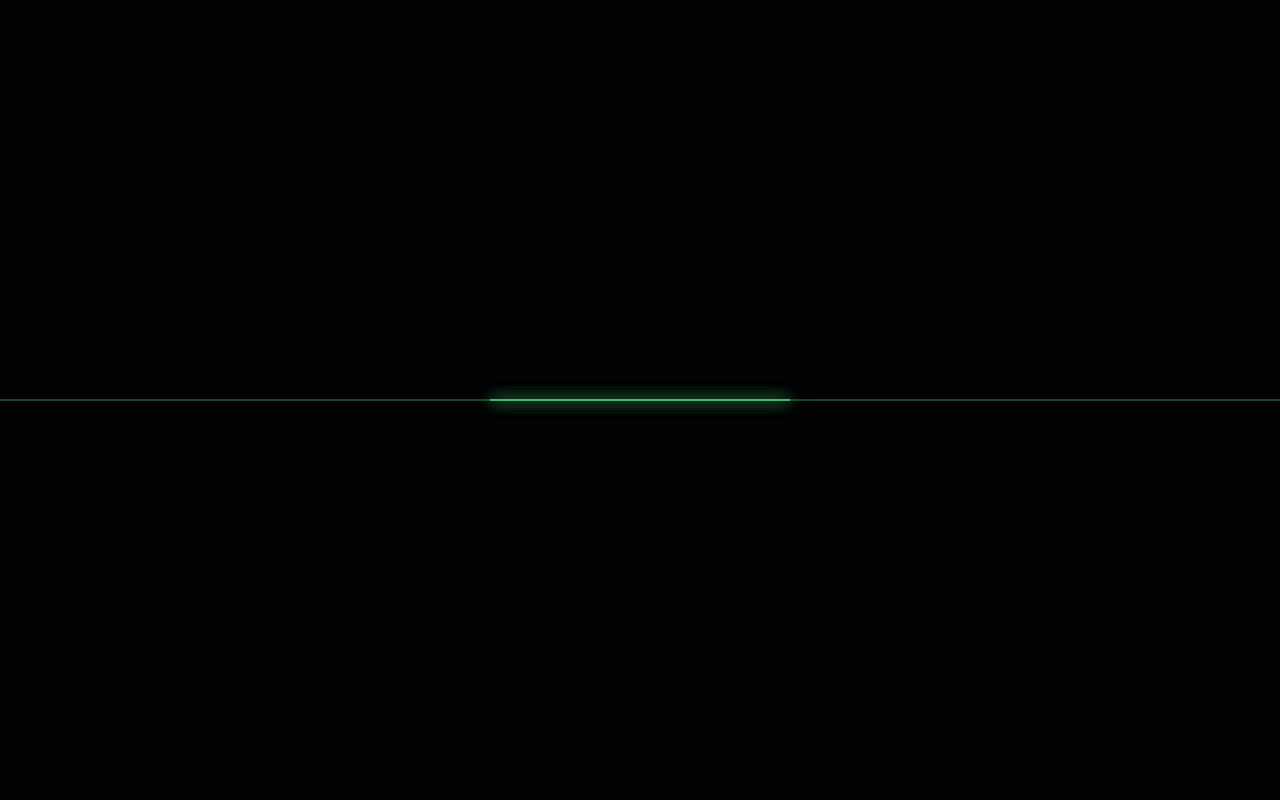
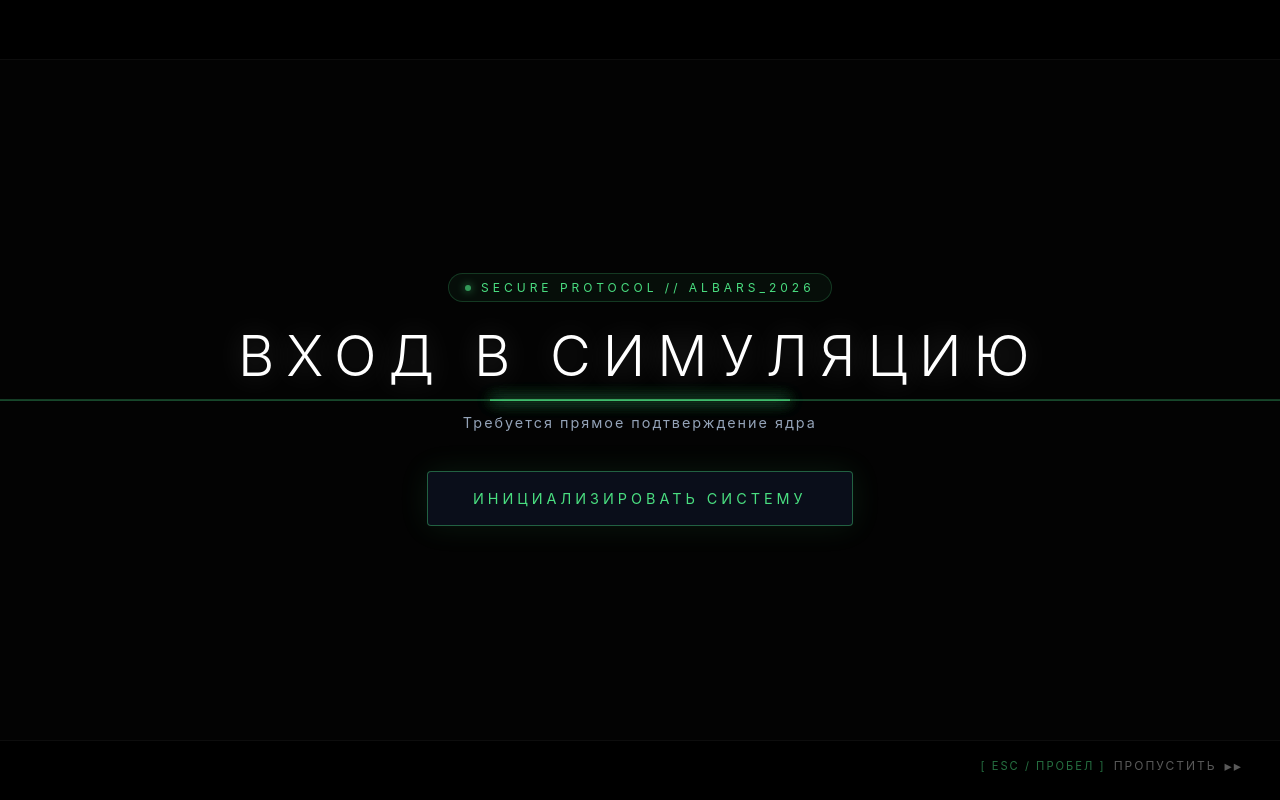
Before and after one commit to AlBarsStudio/Quest, a React (Vite) app: page / in a window 1280 px wide. Shown: the top 800 px of the page. Built offline with nearby package versions, Linux system fonts and the light colour scheme.

Commit message:
Update Intro.module.css

```diff
--- a/src/features/intro/Intro.module.css
+++ b/src/features/intro/Intro.module.css
@@ -1,128 +1,322 @@
-.introContainer {
+/* ОБЩИЙ КИНОТЕАТРАЛЬНЫЙ КОНТЕЙНЕР */
+.cinemaContainer {
   position: fixed;
   top: 0;
   left: 0;
   width: 100vw;
   height: 100vh;
-  background-color: #050505; /* Глубокий черный */
+  background-color: #030303;
+  color: #ffffff;
+  font-family: 'JetBrains Mono', 'Inter', -apple-system, monospace;
+  overflow: hidden;
+  z-index: 99999;
   display: flex;
   justify-content: center;
   align-items: center;
-  color: white;
-  font-family: 'Inter', sans-serif;
-  overflow: hidden;
-  z-index: 9999;
 }
 
-/* Кнопка старта (нужна для запуска звука) */
-.startButton {
-  padding: 15px 40px;
-  background: transparent;
-  color: #fff;
-  border: 1px solid rgba(255, 255, 255, 0.3);
-  font-size: 1.2rem;
-  letter-spacing: 5px;
-  cursor: pointer;
-  text-transform: uppercase;
-  transition: all 0.3s ease;
+/* CANVAS ФОН */
+.canvasBackground {
+  position: absolute;
+  top: 0;
+  left: 0;
+  width: 100%;
+  height: 100%;
+  z-index: 1;
+  pointer-events: none;
 }
 
-.startButton:hover {
-  border-color: #fff;
-  box-shadow: 0 0 20px rgba(255, 255, 255, 0.2);
+/* КИНОРАМКИ (21:9 LETTERBOX BARS) */
+.letterboxTop,
+.letterboxBottom {
+  position: absolute;
+  left: 0;
+  width: 100%;
+  height: 60px;
+  background: #000000;
+  z-index: 20;
+}
+.letterboxTop { top: 0; border-bottom: 1px solid rgba(255, 255, 255, 0.05); }
+.letterboxBottom { bottom: 0; border-top: 1px solid rgba(255, 255, 255, 0.05); }
+
+/* SCANLINE FX */
+.scanlineOverlay {
+  position: absolute;
+  top: 0;
+  left: 0;
+  width: 100%;
+  height: 100%;
+  background: repeating-linear-gradient(
+    0deg,
+    rgba(0, 0, 0, 0.15),
+    rgba(0, 0, 0, 0.15) 1px,
+    transparent 1px,
+    transparent 2px
+  );
+  pointer-events: none;
+  z-index: 10;
 }
 
-/* Общий класс для текста сцен */
-.sceneText {
-  position: absolute;
-  font-size: 3.5vw;
-  font-weight: 300;
+/* СТАРТОВЫЙ ШЛЮЗ */
+.gateWrapper {
+  position: relative;
+  z-index: 30;
   text-align: center;
-  opacity: 0;
+  display: flex;
+  flex-direction: column;
+  align-items: center;
+  animation: gateFadeIn 1s cubic-bezier(0.16, 1, 0.3, 1) forwards;
 }
 
-/* Сцена 1 и 5: Киношное появление и растворение с наездом камеры */
-.fadeScale {
-  animation: fadeScaleAnim 4s ease-in-out forwards;
-}
-@keyframes fadeScaleAnim {
-  0% { opacity: 0; transform: scale(0.9); filter: blur(10px); }
-  20% { opacity: 1; filter: blur(0px); }
-  80% { opacity: 1; filter: blur(0px); }
-  100% { opacity: 0; transform: scale(1.1); filter: blur(10px); }
+@keyframes gateFadeIn {
+  from { opacity: 0; transform: scale(0.95) translateY(20px); }
+  to { opacity: 1; transform: scale(1) translateY(0); }
 }
 
-/* Сцена 2: Смазывание в сторону */
-.swipeOut {
-  animation: swipeOutAnim 3s ease-in-out forwards;
-}
-@keyframes swipeOutAnim {
-  0% { opacity: 0; transform: translateX(50px) skewX(-10deg); filter: blur(5px); }
-  20% { opacity: 1; transform: translateX(0) skewX(0); filter: blur(0); }
-  70% { opacity: 1; transform: translateX(0) skewX(0); filter: blur(0); }
-  100% { opacity: 0; transform: translateX(-150px) skewX(20deg); filter: blur(10px); }
+.gateSystemBadge {
+  font-size: 0.75rem;
+  letter-spacing: 4px;
+  color: #4ade80;
+  margin-bottom: 20px;
+  display: flex;
+  align-items: center;
+  gap: 10px;
+  background: rgba(74, 222, 128, 0.05);
+  border: 1px solid rgba(74, 222, 128, 0.2);
+  padding: 6px 16px;
+  border-radius: 20px;
 }
 
-/* Сцена 3: Фокус из размытия */
-.focusIn {
-  animation: focusInAnim 4s ease-in-out forwards;
-}
-@keyframes focusInAnim {
-  0% { opacity: 0; filter: blur(20px); transform: scale(1.05); }
-  30% { opacity: 1; filter: blur(0px); transform: scale(1); }
-  80% { opacity: 1; filter: blur(0px); transform: scale(1); }
-  100% { opacity: 0; filter: blur(10px); transform: scale(0.95); }
+.liveDot {
+  width: 6px;
+  height: 6px;
+  background-color: #4ade80;
+  border-radius: 50%;
+  box-shadow: 0 0 8px #4ade80;
+  animation: liveBlink 1.5s infinite;
 }
 
-/* Сцена 4: Шутка падает и осыпается */
-.dropFall {
-  font-size: 2vw; /* Текст длинный, делаем чуть меньше */
-  font-weight: 400;
-  animation: dropFallAnim 5s ease-in-out forwards;
-}
-@keyframes dropFallAnim {
-  0% { opacity: 0; transform: translateY(-50px); }
-  15% { opacity: 1; transform: translateY(0); }
-  85% { opacity: 1; transform: translateY(0); }
-  100% { opacity: 0; transform: translateY(100px) rotate(2deg); filter: blur(5px); }
+@keyframes liveBlink {
+  0%, 100% { opacity: 1; }
+  50% { opacity: 0.3; }
 }
 
-/* Сцена 6: Печатающая машинка для Анастасии */
-.typewriter {
-  font-family: 'Courier New', Courier, monospace;
-  font-size: 5vw;
-  color: #4ade80; /* Неоновый зеленый, как в терминале */
-  font-weight: bold;
-  overflow: hidden;
-  white-space: nowrap;
-  border-right: 4px solid #4ade80;
-  width: 0; /* Начало анимации */
-  animation: typing 1.5s steps(9, end) forwards, blink 0.75s step-end infinite;
-  /* Задержка перед исчезновением, чтобы текст повисел */
-  animation-delay: 0s, 0s;
-  opacity: 1;
+.gateTitle {
+  font-size: clamp(2rem, 5vw, 3.5rem);
+  font-weight: 300;
+  letter-spacing: 12px;
+  text-transform: uppercase;
+  margin: 0 0 10px 0;
+  color: #ffffff;
+  text-shadow: 0 0 30px rgba(255, 255, 255, 0.2);
 }
 
-@keyframes typing {
-  from { width: 0; }
-  to { width: 9ch; } /* 9ch = 9 символов слова Анастасия */
-}
-@keyframes blink {
-  50% { border-color: transparent; }
+.gateSubtitle {
+  font-size: 0.9rem;
+  color: #94a3b8;
+  letter-spacing: 2px;
+  margin-bottom: 40px;
 }
 
-/* Сцена 7: Глитч */
-.glitch {
-  font-weight: bold;
-  font-size: 4vw;
-  color: #ff003c;
-  animation: glitchAnim 2.5s steps(1) forwards;
+.initiateButton {
+  position: relative;
+  background: rgba(15, 23, 42, 0.6);
+  color: #4ade80;
+  border: 1px solid rgba(74, 222, 128, 0.4);
+  padding: 18px 45px;
+  font-family: inherit;
+  font-size: 0.9rem;
+  letter-spacing: 4px;
+  text-transform: uppercase;
+  cursor: pointer;
+  border-radius: 4px;
+  overflow: hidden;
+  backdrop-filter: blur(10px);
+  transition: all 0.4s cubic-bezier(0.16, 1, 0.3, 1);
+  box-shadow: 0 0 30px rgba(74, 222, 128, 0.1);
 }
-@keyframes glitchAnim {
-  0% { opacity: 0; }
-  10% { opacity: 1; transform: translate(2px, -2px); }
-  15% { opacity: 1; transform: translate(-2px, 2px); }
-  20% { opacity: 0; }
-  25% { opacity: 1; transform: translate(5px, -5px); }
-  100% { opacity: 0; transform: scale(1.5); filter: blur(20px); }
+
+.initiateButton:hover {
+  background: rgba(74, 222, 128, 0.15);
+  border-color: #4ade80;
+  box-shadow: 0 0 45px rgba(74, 222, 128, 0.3), inset 0 0 15px rgba(74, 222, 128, 0.2);
+  transform: translateY(-2px);
+  color: #ffffff;
 }
+
+.buttonScanner {
+  position: absolute;
+  top: 0;
+  left: -100%;
+  width: 100%;
+  height: 100%;
+  background: linear-gradient(90deg, transparent, rgba(74, 222, 128, 0.4), transparent);
+  animation: btnScan 3s infinite;
+}
+
+@keyframes btnScan {
+  0% { left: -100%; }
+  50%, 100% { left: 100%; }
+}
+
+/* СЦЕНЫ ТИТРОВ */
+.sceneContent {
+  position: relative;
+  z-index: 30;
+  max-width: 1000px;
+  width: 85%;
+  text-align: center;
+  padding: 0 20px;
+  transition: opacity 0.6s ease, transform 0.6s cubic-bezier(0.16, 1, 0.3, 1), filter 0.6s ease;
+}
+
+.sceneContent.in {
+  opacity: 1;
+  transform: scale(1) translateY(0);
+  filter: blur(0px);
+}
+
+.sceneContent.out {
+  opacity: 0;
+  transform: scale(1.04) translateY(-15px);
+  filter: blur(12px);
+}
+
+.standardSceneWrapper {
+  display: flex;
+  flex-direction: column;
+  align-items: center;
+  gap: 16px;
+}
+
+.primaryText {
+  font-size: clamp(1.4rem, 3.2vw, 2.5rem);
+  font-weight: 300;
+  letter-spacing: 6px;
+  line-height: 1.4;
+  margin: 0;
+  color: #ffffff;
+  text-shadow: 0 0 25px rgba(255, 255, 255, 0.3);
+  text-transform: uppercase;
+}
+
+.secondaryText {
+  font-size: clamp(0.85rem, 1.6vw, 1.15rem);
+  font-weight: 400;
+  letter-spacing: 2px;
+  color: #94a3b8;
+  line-height: 1.6;
+  max-width: 750px;
+  margin: 0;
+}
+
+/* КУЛЬМИНАЦИЯ (АНАСТАСИЯ) */
+.heroineWrapper {
+  display: flex;
+  flex-direction: column;
+  align-items: center;
+  gap: 20px;
+}
+
+.heroinePreTitle {
+  font-size: 0.85rem;
+  letter-spacing: 6px;
+  color: #388bfd;
+  text-transform: uppercase;
+}
+
+.heroineName {
+  font-size: clamp(2.5rem, 7vw, 5.5rem);
+  font-weight: 900;
+  letter-spacing: 16px;
+  margin: 0;
+  color: #4ade80;
+  text-shadow: 0 0 40px rgba(74, 222, 128, 0.8), 0 0 80px rgba(74, 222, 128, 0.4);
+  animation: heroPulse 2s infinite ease-in-out alternate;
+}
+
+@keyframes heroPulse {
+  from { transform: scale(1); filter: brightness(1); }
+  to { transform: scale(1.02); filter: brightness(1.2); }
+}
+
+.heroinePostTitle {
+  font-size: 0.8rem;
+  letter-spacing: 3px;
+  color: #64748b;
+  border-top: 1px solid rgba(74, 222, 128, 0.2);
+  padding-top: 15px;
+}
+
+/* ПРОПУСК В ИГРОВОМ СТИЛЕ (НИЖНИЙ ПРАВЫЙ УГОЛ) */
+.skipContainer {
+  position: absolute;
+  bottom: 20px;
+  right: 25px;
+  z-index: 50;
+}
+
+.skipButton {
+  background: transparent;
+  border: none;
+  color: rgba(255, 255, 255, 0.35);
+  font-family: inherit;
+  font-size: 0.75rem;
+  letter-spacing: 2px;
+  cursor: pointer;
+  display: flex;
+  align-items: center;
+  gap: 8px;
+  transition: all 0.3s ease;
+  padding: 6px 12px;
+  border-radius: 4px;
+}
+
+.skipKeyHint {
+  color: rgba(74, 222, 128, 0.5);
+  font-size: 0.7rem;
+}
+
+.skipButton:hover {
+  color: #ffffff;
+  background: rgba(255, 255, 255, 0.05);
+}
+
+.skipButton:hover .skipKeyHint {
+  color: #4ade80;
+}
+
+.skipArrows {
+  font-size: 0.9rem;
+  transition: transform 0.2s ease;
+}
+
+.skipButton:hover .skipArrows {
+  transform: translateX(3px);
+}
+
+/* ХАЙРЛАЙН ПРОГРЕСС-БАР */
+.timelineBar {
+  position: absolute;
+  bottom: 0;
+  left: 0;
+  width: 100%;
+  height: 2px;
+  background: rgba(255, 255, 255, 0.05);
+  z-index: 60;
+}
+
+.timelineFill {
+  height: 100%;
+  background: #4ade80;
+  box-shadow: 0 0 10px #4ade80;
+  transition: width 0.5s linear;
+}
+
+/* МОБИЛЬНАЯ ОПТИМИЗАЦИЯ */
+@media (max-width: 768px) {
+  .letterboxTop, .letterboxBottom { height: 35px; }
+  .gateTitle { letter-spacing: 6px; }
+  .heroineName { letter-spacing: 8px; }
+  .skipKeyHint { display: none; }
+}
```
